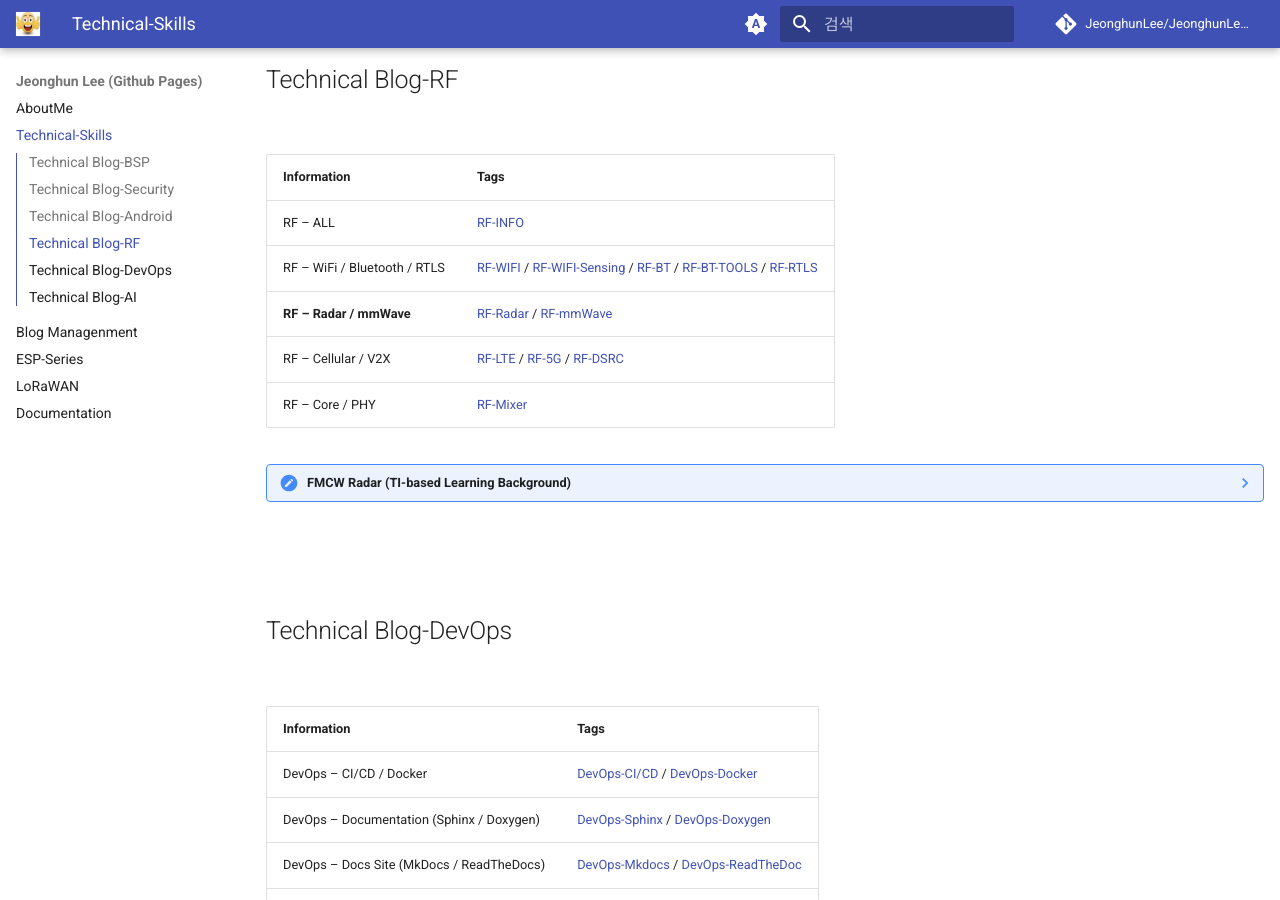
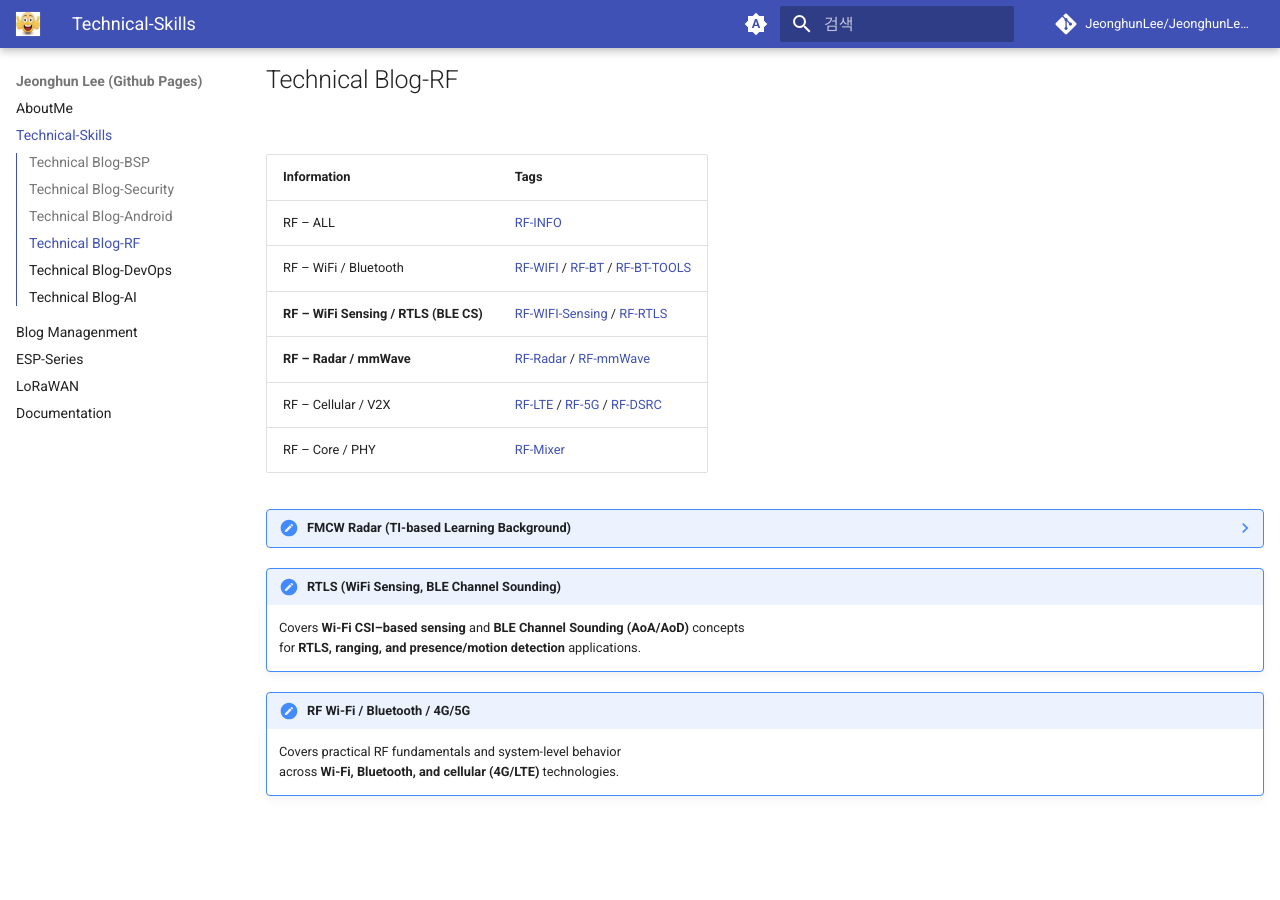
Before and after one commit to JeonghunLee/JeonghunLee.github.io, an MkDocs documentation site: the page built from docs/project_technical_skills.md, in a window 1280 px wide and 900 px high, scrolled down 5258 px. Built offline with MkDocs 1.6.1 and Material for MkDocs 9.7.7, drawn with Linux system fonts in a browser that asks for light colours; comment, search, counter and statistics services are not loaded.

Commit message:
update it

```diff
--- a/docs/project_technical_skills.md
+++ b/docs/project_technical_skills.md
@@ -215,7 +215,8 @@ Generally based on Linux
 | Information | Tags |
 |-------------|------|
 | RF – ALL | [RF-INFO](https://ahyuo79.blogspot.com/search/label/RF-INFO) |
-| RF – WiFi / Bluetooth / RTLS | [RF-WIFI](https://ahyuo79.blogspot.com/search/label/RF-WIFI) / [RF-WIFI-Sensing](https://ahyuo79.blogspot.com/search/label/RF-WIFI-Sensing) / [RF-BT](https://ahyuo79.blogspot.com/search/label/RF-BT) / [RF-BT-TOOLS](https://ahyuo79.blogspot.com/search/label/RF-BT-TOOLS) / [RF-RTLS](https://ahyuo79.blogspot.com/search/label/RF-RTLS) |
+| RF – WiFi / Bluetooth | [RF-WIFI](https://ahyuo79.blogspot.com/search/label/RF-WIFI) / [RF-BT](https://ahyuo79.blogspot.com/search/label/RF-BT) / [RF-BT-TOOLS](https://ahyuo79.blogspot.com/search/label/RF-BT-TOOLS)  |
+| **RF – WiFi Sensing / RTLS (BLE CS)** |  [RF-WIFI-Sensing](https://ahyuo79.blogspot.com/search/label/RF-WIFI-Sensing) / [RF-RTLS](https://ahyuo79.blogspot.com/search/label/RF-RTLS) |
 | **RF – Radar / mmWave** | [RF-Radar](https://ahyuo79.blogspot.com/search/label/RF-Radar) / [RF-mmWave](https://ahyuo79.blogspot.com/search/label/RF-mmWave) |
 | RF – Cellular / V2X | [RF-LTE](https://ahyuo79.blogspot.com/search/label/RF-LTE) / [RF-5G](https://ahyuo79.blogspot.com/search/label/RF-5G) / [RF-DSRC](https://ahyuo79.blogspot.com/search/label/RF-DSRC) |
 | RF – Core / PHY | [RF-Mixer](https://ahyuo79.blogspot.com/search/label/RF-Mixer) |
@@ -223,6 +224,14 @@ Generally based on Linux
 ??? note "FMCW Radar (TI-based Learning Background)"
     My understanding of FMCW radar systems is primarily based on **Texas Instruments (TI) radar platforms and documentation**,
     including materials from **[TI Radar Academy](https://dev.ti.com/tirex/explore/node?node=A__AEIJm0rwIeU.2P1OBWwlaA__RADAR-ACADEMY__GwxShWe__LATEST)** and official TI technical resources.
+
+!!! note "RTLS (WiFi Sensing, BLE Channel Sounding)"
+    Covers **Wi-Fi CSI–based sensing** and **BLE Channel Sounding (AoA/AoD)** concepts
+    for **RTLS, ranging, and presence/motion detection** applications.
+
+!!! note "RF Wi-Fi / Bluetooth / 4G/5G"
+    Covers practical RF fundamentals and system-level behavior
+    across **Wi-Fi, Bluetooth, and cellular (4G/LTE)** technologies.
 
 
 <br/>
```
